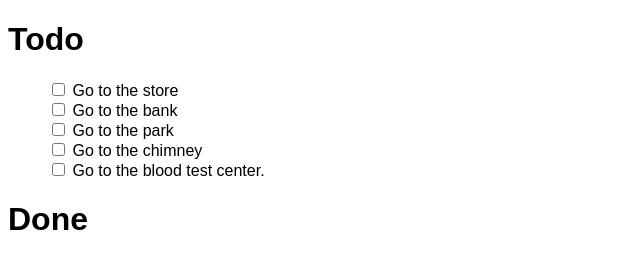
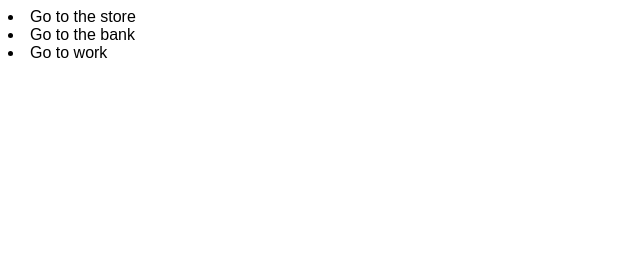
Before and after one commit to rossalexander/vuet, a plain HTML site: page index.html in a window 1280 px wide. Shown: the whole page, without its empty margins (0-640 px from the left). Drawn offline with nearby package versions, Linux system fonts and the light colour scheme.

Commit message:
Make task Vue component

```diff
--- a/index.html
+++ b/index.html
@@ -13,49 +13,13 @@
 
 
 <div id="root">
-    <h1>Todo</h1>
-    <ul style="list-style-type:none;">
-        <li v-for="task in incompleteTasks">
-            <input type="checkbox" :value="task.completed" v-model="task.completed">
-            {{task.description}}
-        </li>
-    </ul>
-
-    <h1>Done</h1>
-    <ul>
-        <li v-for="task in completedTasks" v-text="task.description"></li>
-    </ul>
+    <task>Go to the store</task>
+    <task>Go to the bank</task>
+    <task>Go to work</task>
 </div>
 
 
 <script src="https://cdn.jsdelivr.net/npm/vue@2.1.3/dist/vue.js"></script>
-<script>
-
-    new Vue({
-        el: '#root',
-
-        data: {
-            tasks: [
-                {description: 'Go to the store', completed: false},
-                {description: 'Go to the bank', completed: false},
-                {description: 'Go to the park', completed: false},
-                {description: 'Go to the chimney', completed: false},
-                {description: 'Go to the blood test center.', completed: false},
-            ]
-        },
-
-        computed: {
-            incompleteTasks() {
-                return this.tasks.filter(task => !task.completed);
-            },
-            completedTasks() {
-                return this.tasks.filter(task => task.completed);
-            }
-        },
-
-        methods: {},
-
-    });
-</script>
+<script src="main.js"></script>
 </body>
 </html>
--- /dev/null
+++ b/main.js
@@ -0,0 +1,7 @@
+Vue.component('task', {
+    template: '<li><slot></slot></li>'
+})
+
+new Vue({
+    el: '#root'
+})
```
